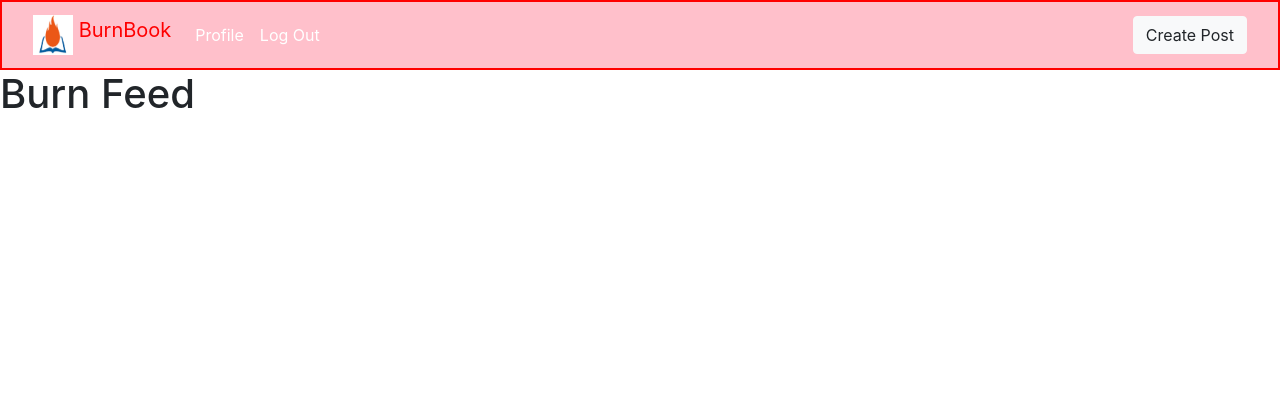
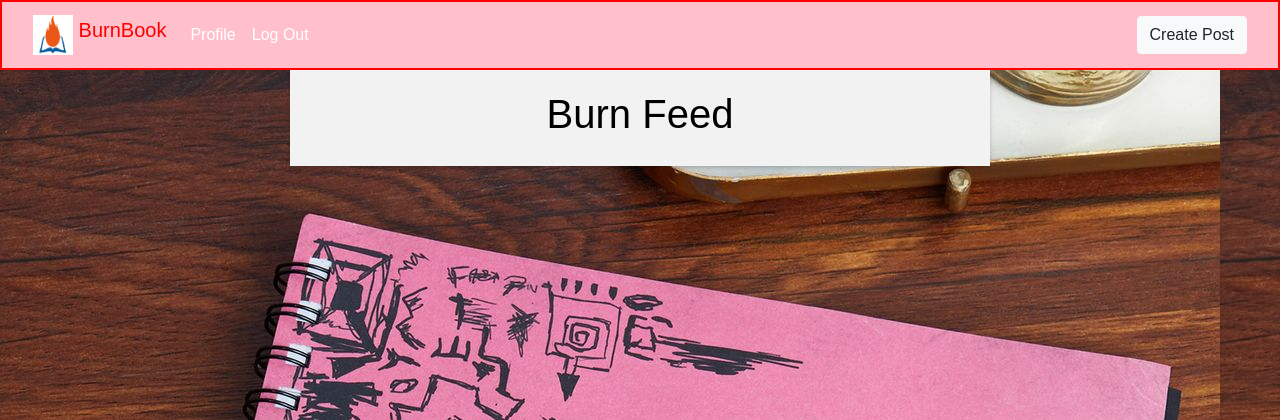
Before and after one commit to ptdeegan/burn-book-online, a Flask app: template templates/index.html in a window 1280 px wide. Shown: the top 420 px of the page. Run offline with Flask 3, Linux system fonts and the light colour scheme; the template is opened without the code that fills it, so the values that code supplies are empty.

Commit message:
update post view

```diff
--- a/templates/create_posts_form.html
+++ b/templates/create_posts_form.html
@@ -11,7 +11,7 @@
         </div>
         <div class="col-sm-9">
             <label for="body" class="form-label">Post Body</label>
-            <textarea class="form-control" id="exampleFormControlTextarea1" rows="3"></textarea>
+            <textarea class="form-control" name="body" id="exampleFormControlTextarea1" rows="3"></textarea>
         </div> <br/>
         <div class="col-sm-9">
         <button type="submit" class="btn btn-danger">Post</button>
--- a/templates/index.html
+++ b/templates/index.html
@@ -1,15 +1,53 @@
 {% extends '_layout.html' %}
 
 {% block body %}
-<h1>Burn Feed</h1>
-{% for post in posts %}
 
-<div class="shadow p-3 mb-5 bg-body rounded">
-    <h2><a href="/posts/{{post.post_id}}" class="badge badge-light">{{ post.post_title }}</a></h2>
-    <small><a href="/profile/{{post.users.user_id}}" class="badge badge-dark">@{{ post.users.username }}</a></small><br><br>
-    {{ post.post_body }}<br/>
+<style>
+    .postview {
+        font-family: sans-serif;
+        background-image: url("../static/deskbook.jpg");
+    }
 
+    .post-container {
+        margin: 0 auto;
+        background: white;
+        border:2px solid red;
+        border-radius: 40px;
+        padding: 20px;
+        box-shadow: 0 2px 4px 0 rgba(0, 0, 0, 0.2);
+    }
+
+    .allpostcont {
+        max-width: 700px;
+        margin: 0 auto;
+        background-color: #F2F2F2;
+        padding: 20px;
+        box-shadow: 0 2px 4px 0 rgba(0, 0, 0, 0.2);
+    }
+
+
+
+
+</style>
+<body class="postview">
+<div class="allpostcont">
+
+<strong>
+<center>
+<h1 style="color: black;"font-family="verdana;">Burn Feed</h1>
+</center>
+</strong>
+    {% for post in posts|reverse %}
+
+    <div class="shadow p-3 mb-5 bg-body rounded col-sm-11 post-container">
+        <h2><a href="/posts/{{post.post_id}}" class="badge badge-light">{{ post.post_title }}</a></h2>
+        <small><a href="/profile/{{post.users.user_id}}" class="badge badge-dark">@{{ post.users.username }}</a></small><br><br>
+        {{ post.post_body }}<br/>
+
+    </div>
+    {% endfor %}
 </div>
 
-{% endfor %}
+</body>
+
 {% endblock %}
```
